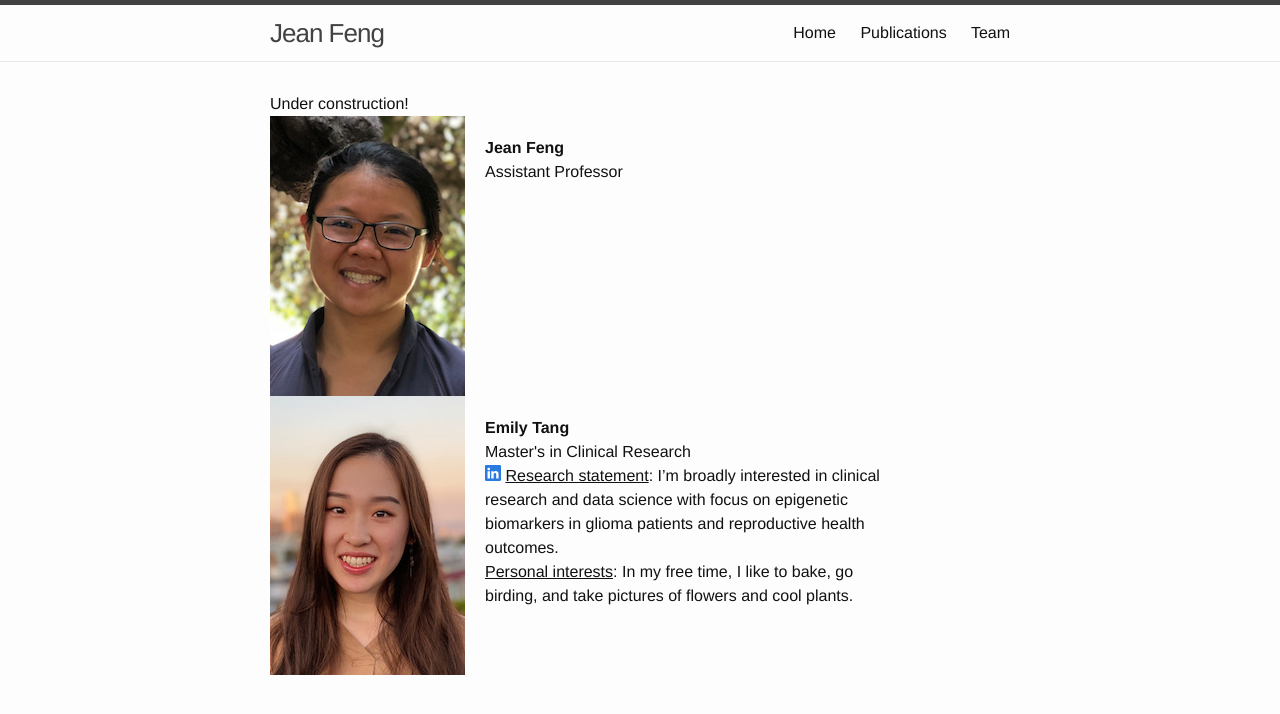
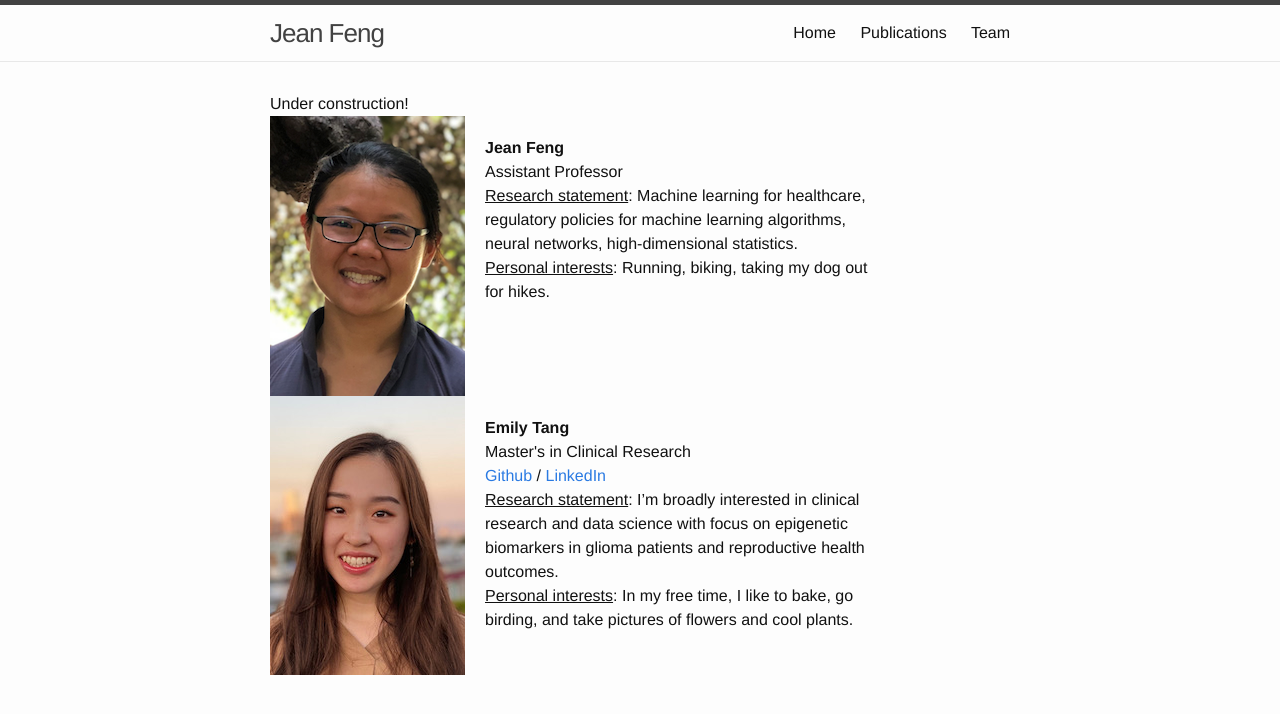
Before and after one commit to jjfeng/jjfeng.github.io, a Jekyll site: the page built from team.html, in a window 1280 px wide. Shown: the top 714 px of the page. Built offline with Jekyll 4.4.1, drawn with Linux system fonts in a browser that asks for light colours.

Commit message:
update team

```diff
--- a/team.html
+++ b/team.html
@@ -14,6 +14,10 @@ Under construction!
     <b>Jean Feng</b>
 <br/>
 Assistant Professor
+<br/>
+<u>Research statement</u>: Machine learning for healthcare, regulatory policies for machine learning algorithms, neural networks, high-dimensional statistics.
+<br/>
+<u>Personal interests</u>: Running, biking, taking my dog out for hikes.
 </div>
 </div>
 
@@ -26,12 +30,10 @@ Assistant Professor
 <br/>
 Master's in Clinical Research
 <br/>
-<a href="https://www.linkedin.com/in/emily-tang97/">
-<svg xmlns="http://www.w3.org/2000/svg" width="16" height="16" fill="currentColor" class="bi bi-linkedin" viewBox="0 0 16 16">
-  <path d="M0 1.146C0 .513.526 0 1.175 0h13.65C15.474 0 16 .513 16 1.146v13.708c0 .633-.526 1.146-1.175 1.146H1.175C.526 16 0 15.487 0 14.854V1.146zm4.943 12.248V6.169H2.542v7.225h2.401zm-1.2-8.212c.837 0 1.358-.554 1.358-1.248-.015-.709-.52-1.248-1.342-1.248-.822 0-1.359.54-1.359 1.248 0 .694.521 1.248 1.327 1.248h.016zm4.908 8.212V9.359c0-.216.016-.432.08-.586.173-.431.568-.878 1.232-.878.869 0 1.216.662 1.216 1.634v3.865h2.401V9.25c0-2.22-1.184-3.252-2.764-3.252-1.274 0-1.845.7-2.165 1.193v.025h-.016a5.54 5.54 0 0 1 .016-.025V6.169h-2.4c.03.678 0 7.225 0 7.225h2.4z"/>
-</svg>
-</a>
-
+<a href="https://github.com/emumily">Github</a>
+/
+<a href="https://www.linkedin.com/in/emily-tang97/">LinkedIn</a>
+<br/>
 <u>Research statement</u>: I’m broadly interested in clinical research and data science with focus on epigenetic biomarkers in glioma patients and reproductive health outcomes.
 <br/>
 <u>Personal interests</u>: In my free time, I like to bake, go birding, and take pictures of flowers and cool plants.
```
